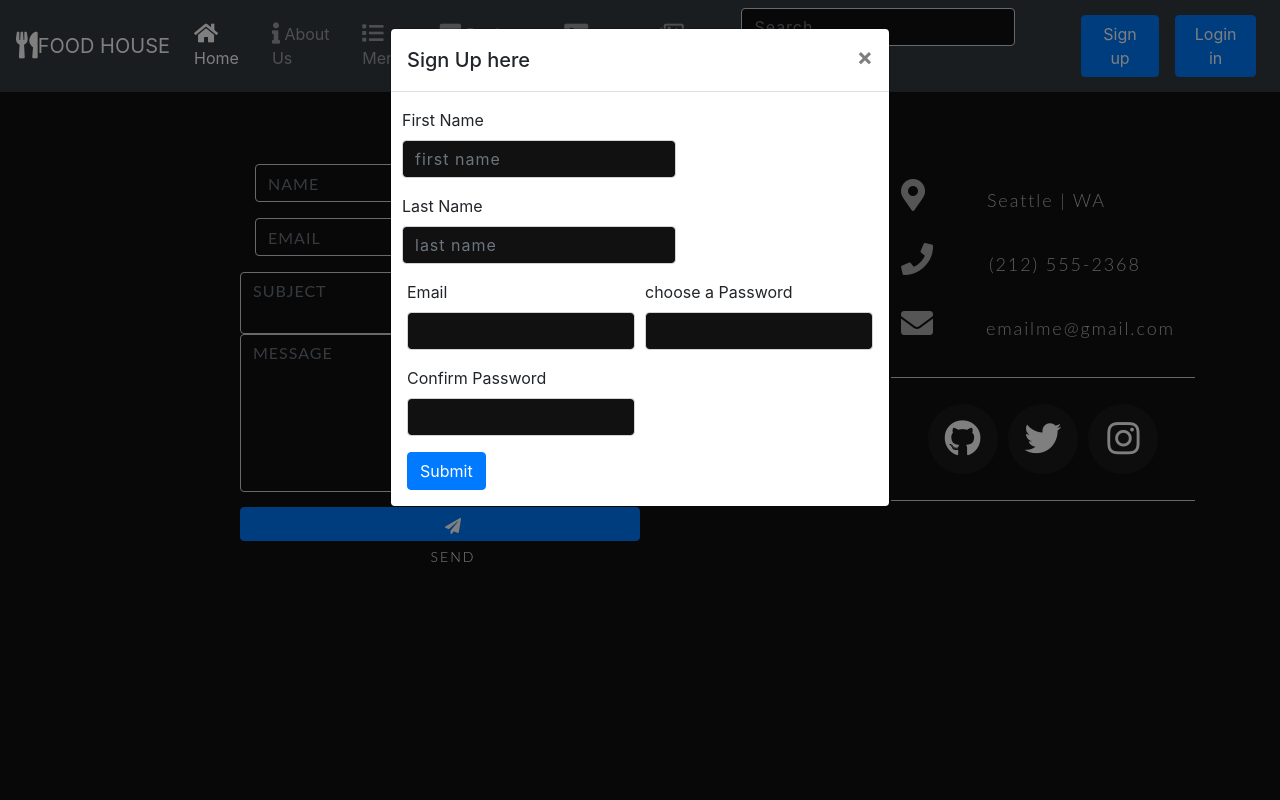
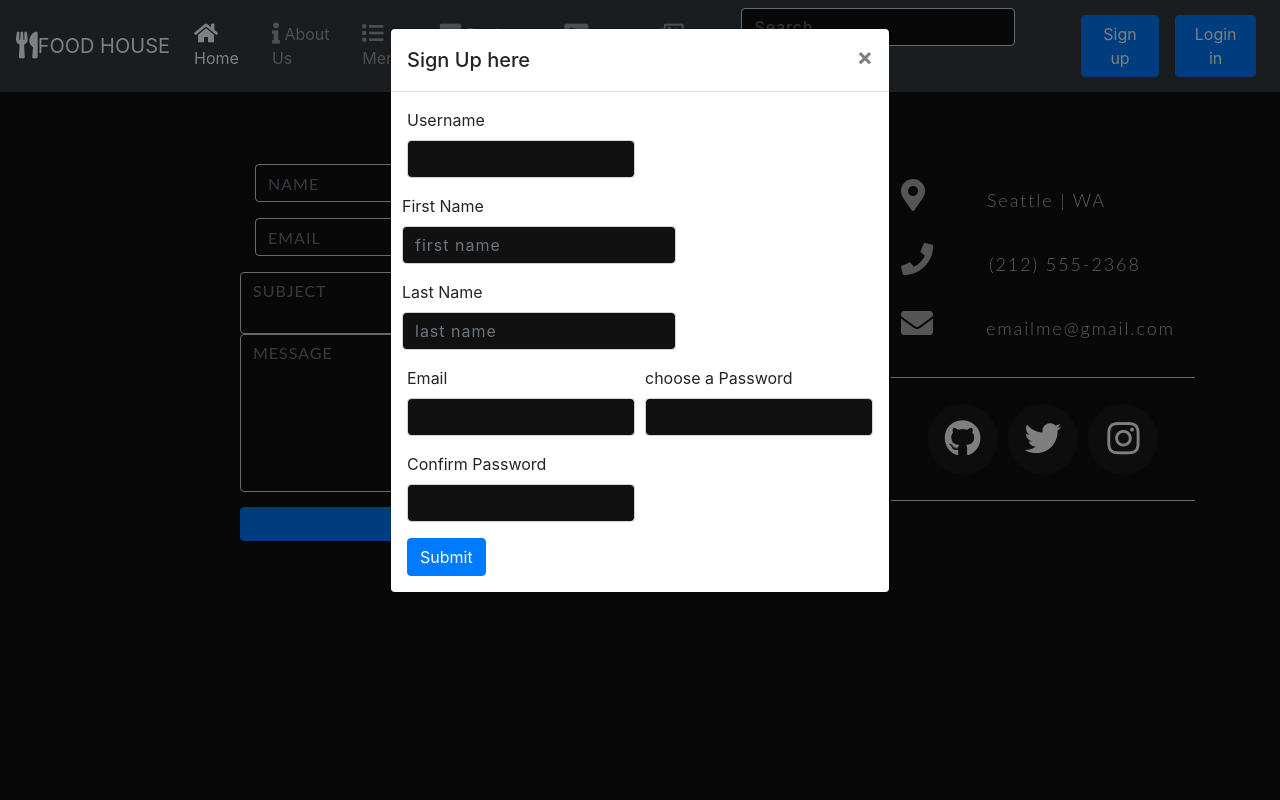
Before and after one commit to anujsaxena9127/restaurant, a Django app: page /contact in a window 1280 px wide, after a click on "Sign up". Run offline with Django 3.2, Linux system fonts and the light colour scheme; some libraries are stand-ins or nearby versions.

Commit message:
sign up modal form is working

```diff
--- a/myapp/urls.py
+++ b/myapp/urls.py
@@ -9,6 +9,7 @@ urlpatterns = [
     path('menu', views.menu,name='menu'),
     path('reservations', views.reservations,name='reservations'),
     path('contact', views.contact,name='contact'),
-    path('gallery', views.gallery,name='gallery')
+    path('gallery', views.gallery,name='gallery'),
+    path('signup', views.handleSignup, name='handlesSignup')
 
 ]
--- a/myapp/views.py
+++ b/myapp/views.py
@@ -1,7 +1,7 @@
 from datetime import datetime
 
 from django.shortcuts import render,HttpResponse
-
+from django.contrib.auth.models import User
 
 # Create your views here.
 #from myapp.models import Contact
@@ -60,3 +60,27 @@ def contact(request):
 
 def gallery(request):
     return render(request, 'gallery.html')
+
+
+def handleSignup(request):
+    if request.method=='POST':
+         #get the post parameters#
+         username=request.POST['username']
+         fname=request.POST['fname']
+         lname = request.POST['lname']
+         email = request.POST['email']
+         password1 = request.POST['password1']
+         password2 = request.POST['password2']
+
+         #checks for error in filling form
+         myuser=User.objects.create_user(username,email,password1)
+         myuser.first_name=fname
+         myuser.last_name=lname
+         myuser.save()
+
+    else:
+        return HttpResponse('404 not found')
+
+
+
+    return render(request, 'gallery.html')
--- a/templates/base.html
+++ b/templates/base.html
@@ -89,8 +89,14 @@
         </button>
       </div>
       <div class="modal-body">
-        <form>
+        <form method="POST" action="/home">
+          {% csrf_token %}
           <div class="form-row">
+            <div class="form-group col-md-6">
+              <label for="Username">Username</label>
+              <input type="text" class="form-control" id="username"
+              name="username">
+            </div>
             <div class="form-group">
               <label for="fname">First Name</label>
               <input type="text" class="form-control" id="fname" name="fname" placeholder="first name">
@@ -107,7 +113,7 @@
             </div>
             <div class="form-group col-md-6">
               <label for="password"> choose a Password</label>
-              <input type="password" class="form-control" id="password" name="password1">
+              <input type="password" class="form-control" id="password1" name="password1">
             </div>
             <div class="form-group col-md-6">
               <label for="Password2"> Confirm Password</label>
@@ -129,7 +135,7 @@
   <div class="modal-dialog">
     <div class="modal-content">
       <div class="modal-header">
-        <h5 class="modal-title" id="signuptitle">Login here</h5>
+        <h5 class="modal-title" id="logintitle">Login here</h5>
         <button type="button" class="close" data-dismiss="modal" aria-label="Close">
           <span aria-hidden="true">&times;</span>
         </button>
```
Also changed, not shown: db.sqlite3.
